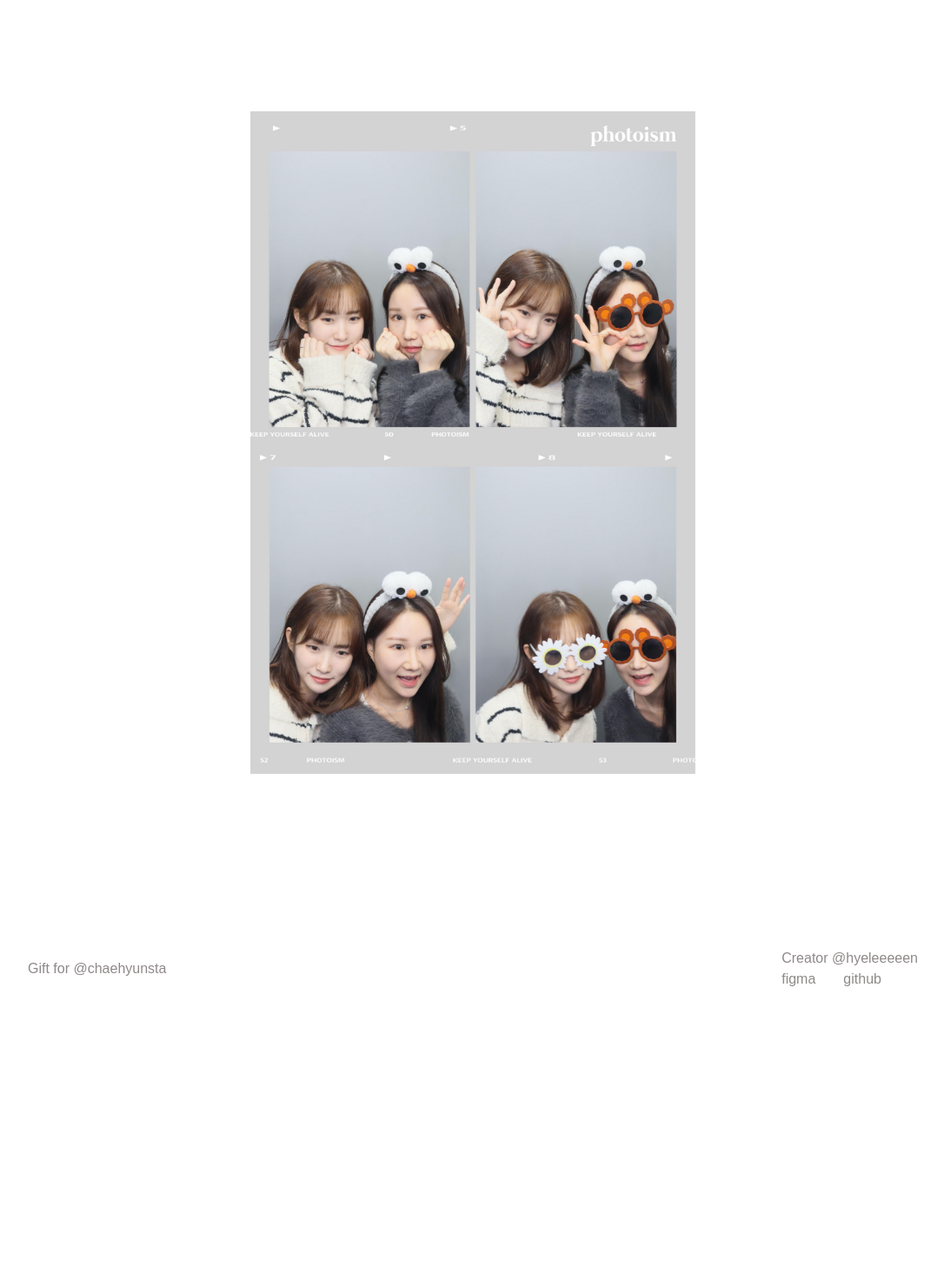
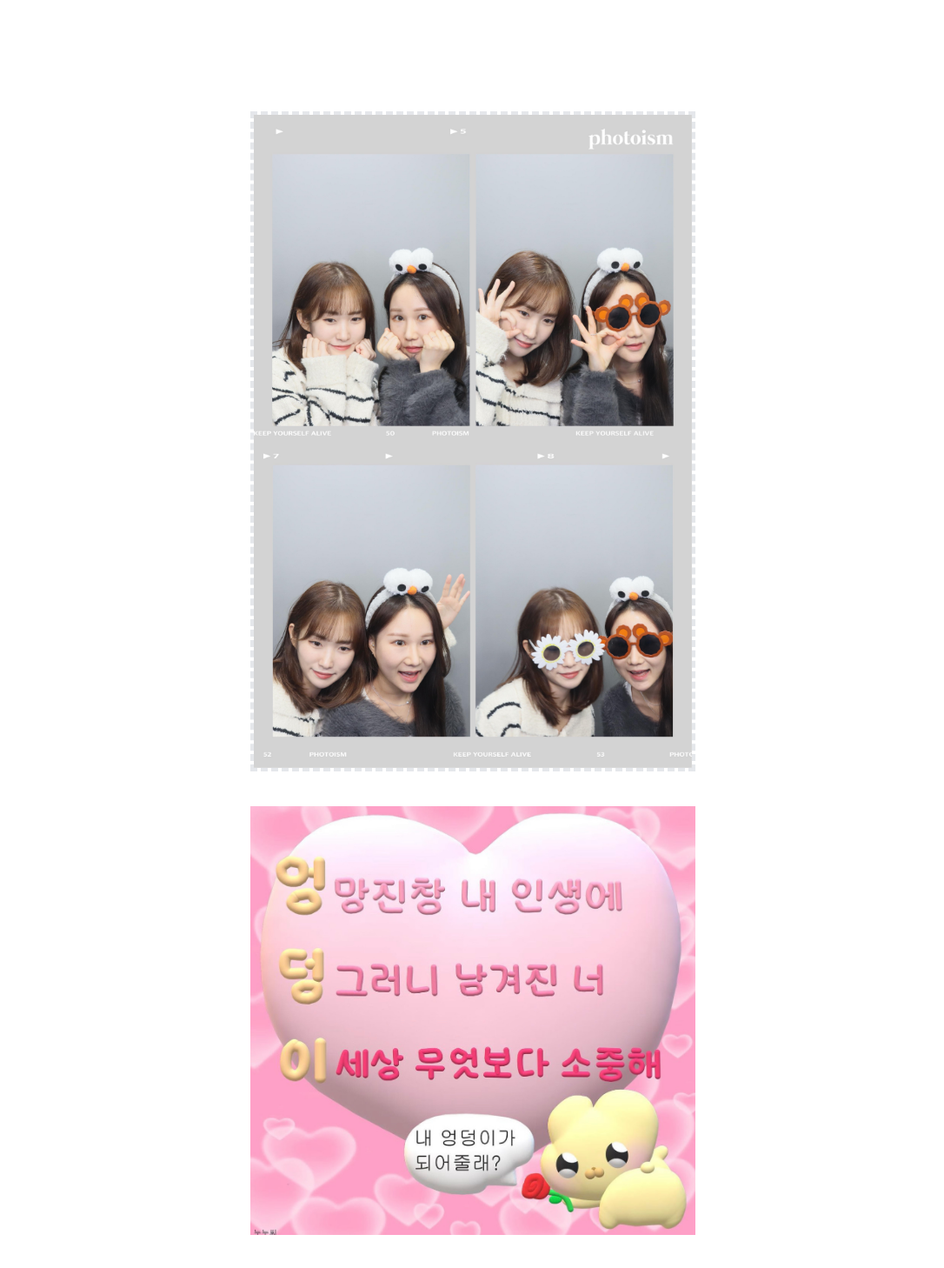
Before and after one commit to hyeleeeeen/birthday_project, a JavaScript app: page / in a window 1280 px wide. Shown: the part 228-1686 px from the top of the page at 87% size, without its empty margins (96-1182 px from the left). Before the commit the page ends 1438 px from the top, so only its background shows below. Built offline with nearby package versions, Linux system fonts and the light colour scheme; a web font is replaced by a local one.

Commit message:
:art: style: 이미지추가, css 수정

```diff
--- a/src/components/MainView.js
+++ b/src/components/MainView.js
@@ -1,10 +1,16 @@
 import mainpic from '../asset/images/mainpic.jpeg';
+import luv from '../asset/images/luv.jpg';
 
 const MainView = () => {
   return (
     <>
       <main className="flex flex-col font-bold text-2xl text-gray-500  ">
-        <img src={mainpic} alt="pic" className="w-1/2  m-auto" />
+        <img
+          src={mainpic}
+          alt="pic"
+          className="w-1/2  m-auto border-4 border-dashed border-4 border-dashed"
+        />
+        <img className="w-1/2  m-auto mt-10" src={luv} alt="pic"></img>
       </main>
     </>
   );
```
